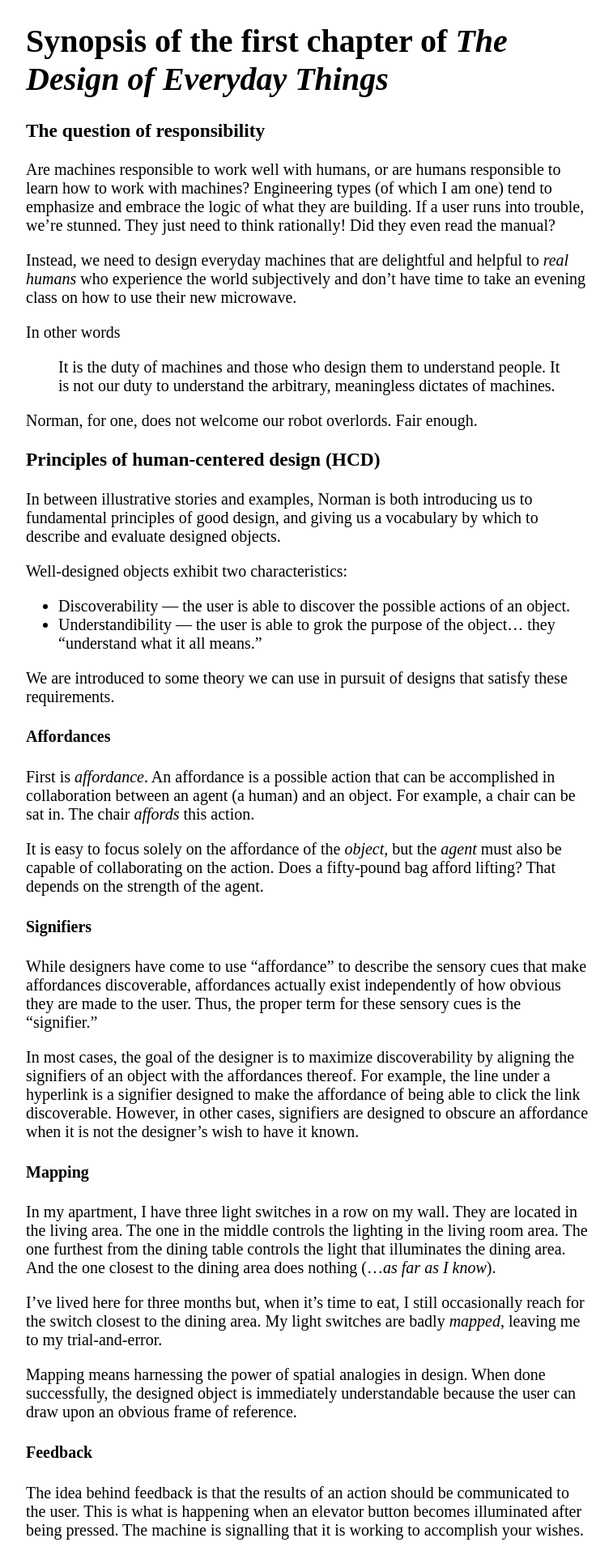
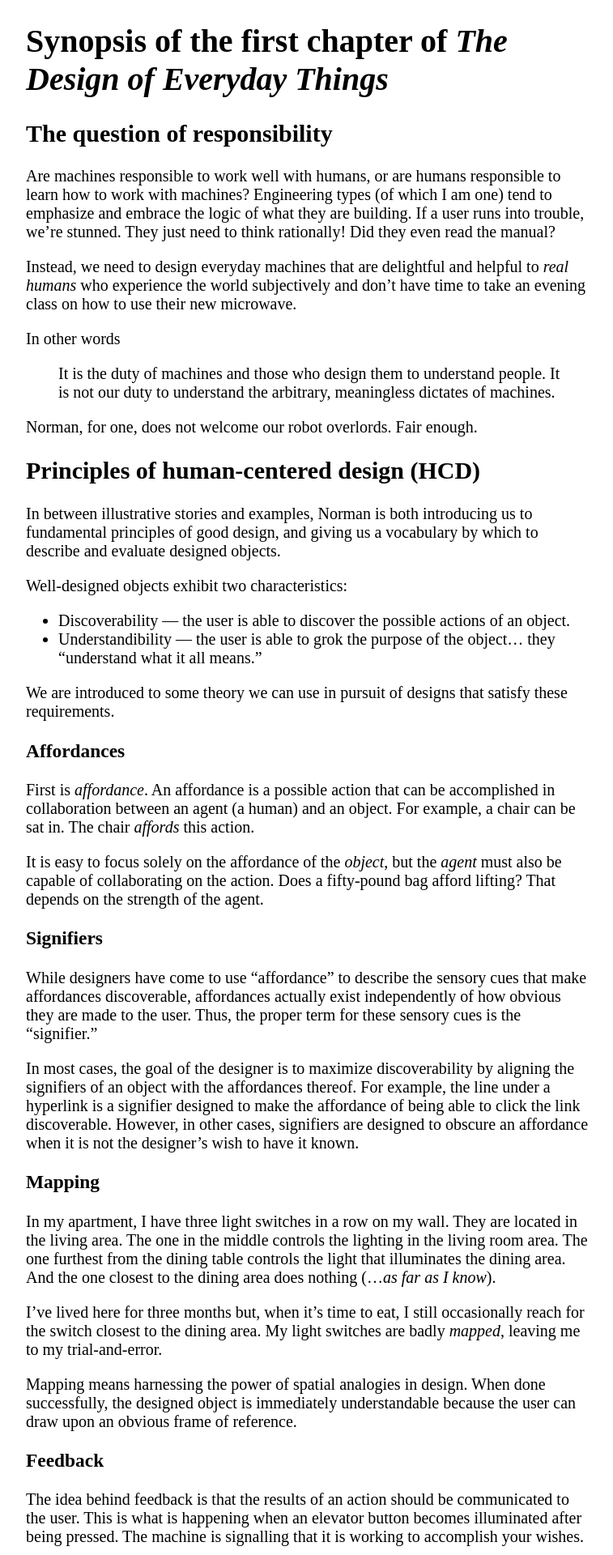
Before and after one commit to drewdaemon/drewdaemon.github.io, a Jekyll site: the page built from _posts/2022-08-22-the-design-of-every-day-things.md, in a window 1280 px wide. Shown: the top 1920 px of the page at 81% size, without its empty margins (258-1015 px from the left). Built offline with Jekyll 4.4.1, drawn with Linux system fonts in a browser that asks for light colours.

Commit message:
Fix some formatting

```diff
--- a/_layouts/post.html
+++ b/_layouts/post.html
@@ -4,15 +4,15 @@
 <head>
   <meta name="viewport" content="width=device-width, initial-scale=1">
   <meta charset="utf-8">
-  <title>{{ page.title }} - {{ site.title }}</title>
+  <title>{{ page.title | strip_html }} - {{ site.title }}</title>
   <link rel="stylesheet" href="{{ "/assets/css/main.css" | relative_url }}">
 </head>
 
 <body>
-	<div class="contentContainer postContent">
-		<h1>{{ page.title }}</h1>
-		{{ content }}
-	</div>
+  <div class="contentContainer postContent">
+        <h1>{{ page.title }}</h1>
+        {{ content }}
+  </div>
 </body>
 
 </html>
--- a/_posts/2022-08-22-the-design-of-every-day-things.md
+++ b/_posts/2022-08-22-the-design-of-every-day-things.md
@@ -4,7 +4,7 @@ title: "Synopsis of the first chapter of <i>The Design of Everyday Things</i>"
 tags: "reading notes"
 ---
 
-### The question of responsibility
+## The question of responsibility
 
 Are machines responsible to work well with humans, or are humans responsible to learn how to work with machines? Engineering types (of which I am one) tend to emphasize and embrace the logic of what they are building. If a user runs into trouble, we're stunned. They just need to think rationally! Did they even read the manual?
 
@@ -16,7 +16,7 @@ In other words
 
 Norman, for one, does not welcome our robot overlords. Fair enough.
 
-### Principles of human-centered design (HCD)
+## Principles of human-centered design (HCD)
 
 In between illustrative stories and examples, Norman is both introducing us to fundamental principles of good design, and giving us a vocabulary by which to describe and evaluate designed objects.
 
@@ -27,19 +27,19 @@ Well-designed objects exhibit two characteristics:
 
 We are introduced to some theory we can use in pursuit of designs that satisfy these requirements.
 
-#### Affordances
+### Affordances
 
 First is _affordance_. An affordance is a possible action that can be accomplished in collaboration between an agent (a human) and an object. For example, a chair can be sat in. The chair _affords_ this action.
 
 It is easy to focus solely on the affordance of the _object_, but the _agent_ must also be capable of collaborating on the action. Does a fifty-pound bag afford lifting? That depends on the strength of the agent.
 
-#### Signifiers
+### Signifiers
 
 While designers have come to use "affordance" to describe the sensory cues that make affordances discoverable, affordances actually exist independently of how obvious they are made to the user. Thus, the proper term for these sensory cues is the "signifier."
 
 In most cases, the goal of the designer is to maximize discoverability by aligning the signifiers of an object with the affordances thereof. For example, the line under a hyperlink is a signifier designed to make the affordance of being able to click the link discoverable. However, in other cases, signifiers are designed to obscure an affordance when it is not the designer's wish to have it known.
 
-#### Mapping
+### Mapping
 
 In my apartment, I have three light switches in a row on my wall. They are located in the living area. The one in the middle controls the lighting in the living room area. The one furthest from the dining table controls the light that illuminates the dining area. And the one closest to the dining area does nothing (..._as far as I know_).
 
@@ -47,7 +47,7 @@ I've lived here for three months but, when it's time to eat, I still occasionall
 
 Mapping means harnessing the power of spatial analogies in design. When done successfully, the designed object is immediately understandable because the user can draw upon an obvious frame of reference.
 
-#### Feedback
+### Feedback
 
 The idea behind feedback is that the results of an action should be communicated to the user. This is what is happening when an elevator button becomes illuminated after being pressed. The machine is signalling that it is working to accomplish your wishes.
 
@@ -57,17 +57,17 @@ However, one has to walk a line. Too much feedback can be extremely distracting
 
 Take [this recent Kibana issue](https://github.com/elastic/kibana/issues/67270) for instance. When things go wrong, users are sometimes spammed with a wall of error messages of varying degrees of importance. This is something we need to address.
 
-#### The conceptual model
+### The conceptual model
 
 The design of a product should be understandable. A big part of this is that it should accurately communicate useful ideas about the inner working of the machine. It doesn't actually matter how specific or abstract (or even technically accurate) these ideas are in the user's head, as long as they hold in all scenarios the user will face.
 
 Products are often designed with simplicity in mind. However, there is a danger in pursuing simplicity too strenuously. A design that communicates an oversimplified conceptual model can instill inaccurate beliefs in the user's mind that are ultimately unhelpful or confusing. I see this often in complex software. (E.g. Lens has a "top values" function that hides some [serious complexity](https://discuss.elastic.co/t/top3-in-line-graph-and-top-values-in-available-fields-are-different/310382/4).) This is another difficult line to walk.
 
-#### The system image
+### The system image
 
 The designer has no direct communication with the user. Instead, a set of physical artifacts which can include documentation as well as the designed object itself are left to do the talking. These artifacts compose _the system image_. The system image communicates affordances, gives feedback, and imparts a conceptual model to the user's mind. Altogether, the system image is what the user will _experience_.
 
-### In conclusion
+## In conclusion
 
 Norman concludes with a few thoughts around how advances in technology currently outpace advances in design.
 
```
